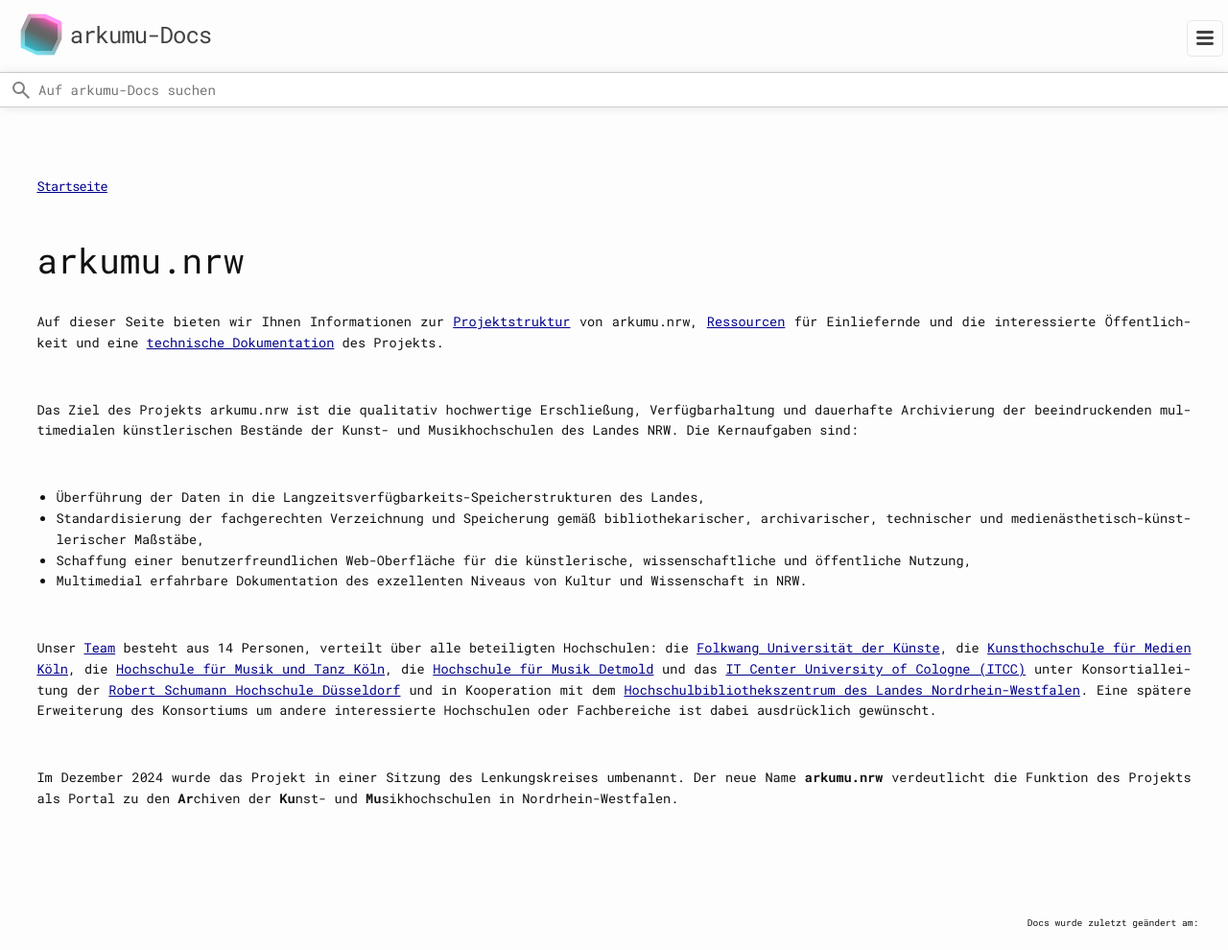
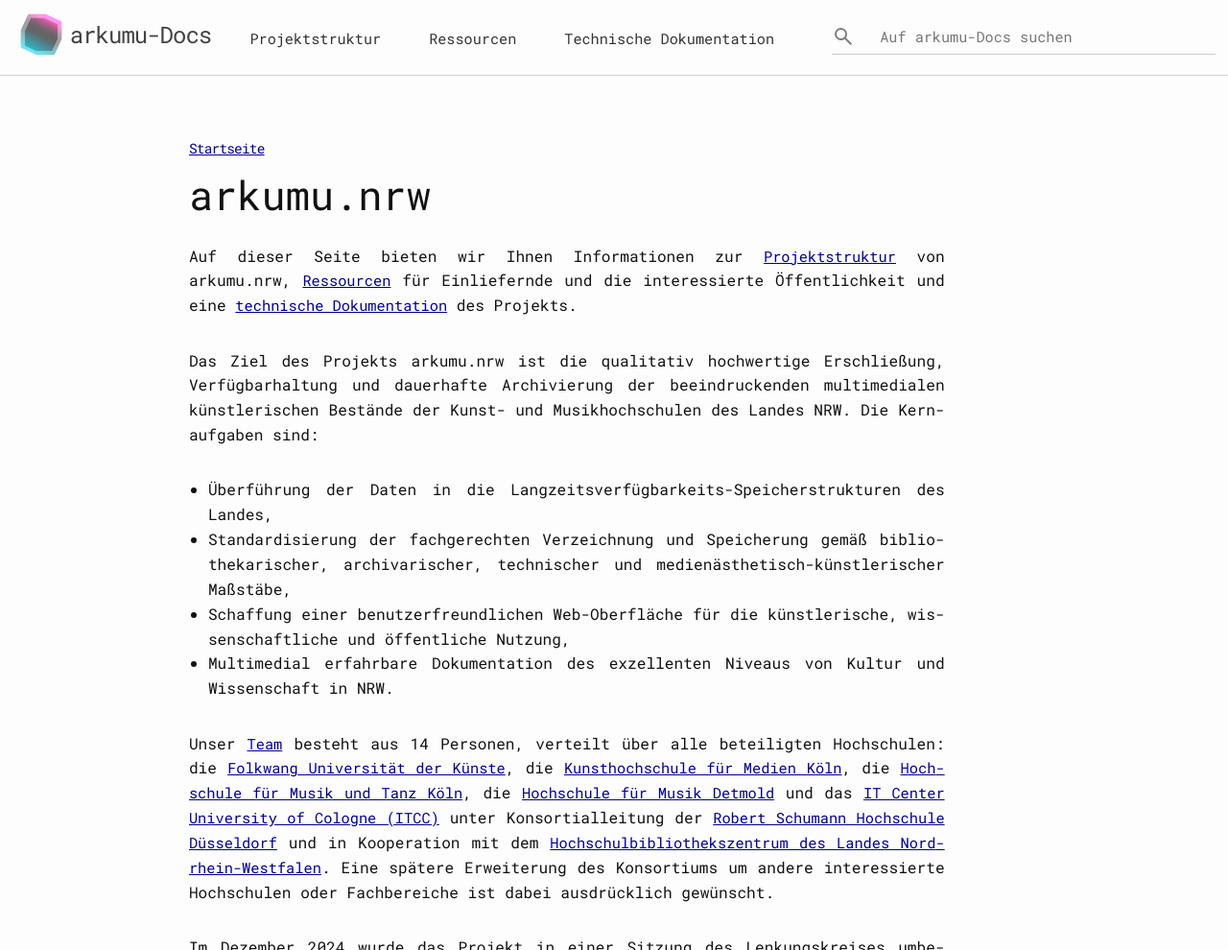
Before and after one commit to arkumu/arkumu.github.io, a Jekyll site: the page built from index.markdown, in a window 1280 px wide, cut to the strip 0-990 px from the top of the page. Shown: the whole strip at 96% size. Built offline with Jekyll 4.4.1, drawn with Linux system fonts in a browser that asks for light colours; a script that is not in the unit is left out.

Commit message:
Update arkumu-docs.css
change breakpoint from 1380px to 1250px

```diff
--- a/assets/css/arkumu-docs.css
+++ b/assets/css/arkumu-docs.css
@@ -71,7 +71,7 @@ body {
    margin-bottom: 5%;
  }
 
- @media screen and (max-width: 1380px) {
+ @media screen and (max-width: 1250px) {
    .header-container {
      margin-bottom: 0%;
    }
@@ -110,7 +110,7 @@ body {
  /*---- Navigations-Elemente in der Mitte: Styling der Elemente in der  .navigation.html im _includes-Ordner ----*/
  /*---- Navigation elements in the center: Styling for elements in the .navigation.html in the _includes folder ----*/
 
- @media screen and (max-width: 1380px) {
+ @media screen and (max-width: 1250px) {
    .center-navigation {
      display: none;
    }
@@ -147,7 +147,7 @@ body {
  }
 
  .dropdown-toggle {
-   margin-right: 29px;
+   margin-right: 20px;
    height: 50px;
    line-height: 3.5;
  }
@@ -202,14 +202,14 @@ body {
    display: block;
  }
 
- @media screen and (max-width: 1380px) {
+ @media screen and (max-width: 1250px) {
    .search {
      display: none;
    }
  }
 
  .search-input {
-   margin-top: 17px;
+   margin-top: 12px;
    padding: 8px 4px 8px 50px;
    border: none;
    border-bottom: 1px solid #ccc;
@@ -270,7 +270,7 @@ body {
    display: none;
  }
 
- @media screen and (max-width: 1380px) {
+ @media screen and (max-width: 1250px) {
    .mobile-search {
      display: flex;
      width: 100%;
@@ -345,7 +345,7 @@ body {
    margin-right: 0;
  }
 
- @media screen and (max-width: 1380px) {
+ @media screen and (max-width: 1250px) {
    .site-nav {
      position: absolute;
      top: 21px;
@@ -361,7 +361,7 @@ body {
    display: none;
  }
 
- @media screen and (max-width: 1380px) {
+ @media screen and (max-width: 1250px) {
  .menu-icon {
      display: block;
      float: right;
@@ -400,7 +400,7 @@ body {
    display: none;
  }
 
- @media screen and (max-width: 1380px) {
+ @media screen and (max-width: 1250px) {
    .accordion {
      display: inline-block;
      background-color: #e4e4e4;
@@ -495,7 +495,7 @@ body {
    text-decoration: underline;
  }
 
- @media screen and (max-width: 1380px) {
+ @media screen and (max-width: 1250px) {
    .page-content {
      margin-right: 3%;
      margin-left: 3%;
@@ -523,7 +523,7 @@ body {
    flex: 1.5;
  }
 
- @media screen and (max-width: 1380px) {
+ @media screen and (max-width: 1250px) {
    .left-aside-content {
      display: none;
    }
@@ -544,7 +544,7 @@ body {
    letter-spacing: -0.8px;
  }
 
- @media screen and (max-width: 1380px) {
+ @media screen and (max-width: 1250px) {
    #breadcrumbs {
      padding-top: 2%;
      padding-bottom: 2%;
@@ -592,7 +592,7 @@ body {
    transition: top 0.3s ease;
  }
 
- @media screen and (max-width: 1380px) {
+ @media screen and (max-width: 1250px) {
    .sidebar-container {
      display: none;
    }
@@ -642,7 +642,7 @@ body {
    line-height: 1;
  }
 
- @media screen and (max-width: 1380px) {
+ @media screen and (max-width: 1250px) {
    .post-title {
      font-size: 36px;
    }
@@ -659,7 +659,7 @@ body {
    font-size: 32px;
  }
 
- @media screen and (max-width: 1380px) {
+ @media screen and (max-width: 1250px) {
    .post-content h2 {
      font-size: 28px;
    }
@@ -668,7 +668,7 @@ body {
    font-size: 27px;
  }
 
- @media screen and (max-width: 1380px) {
+ @media screen and (max-width: 1250px) {
    .post-content h3 {
      font-size: 22px;
    }
@@ -677,7 +677,7 @@ body {
    font-size: 20px;
  }
 
- @media screen and (max-width: 1380px) {
+ @media screen and (max-width: 1250px) {
    .post-content h4 {
      font-size: 18px;
    }
@@ -696,7 +696,7 @@ body {
  /*---- Rem für mobile Version ----*/
  /*---- Rem for mobile version ----*/
 
- @media screen and (max-width: 1380px) {
+ @media screen and (max-width: 1250px) {
    h1, h2, h3, h4, h5, h6, p, blockquote, hr,
    dl, dd, ol, ul, figure,
    .highlight, #breadcrumbs, span, a {
@@ -753,7 +753,7 @@ body {
    margin-top: 4%;
  }
 
- @media screen and (max-width: 1380px) {
+ @media screen and (max-width: 1250px) {
    hr {
      margin-bottom: 8%;
      margin-top: 8%;
@@ -788,7 +788,7 @@ img {
    cursor: pointer;
  }
 
- @media screen and (max-width: 1380px) {
+ @media screen and (max-width: 1250px) {
    .post-content img {
      margin-top: 8%;
      margin-bottom: 8%;
@@ -907,7 +907,7 @@ img {
    border: 2px solid #bbb;
  }
 
- @media screen and (max-width: 1380px) {
+ @media screen and (max-width: 1250px) {
    .table-container {
      margin-top: 6%;
      margin-bottom: 6%;
@@ -943,7 +943,7 @@ img {
    font-size: 80%;
  }
 
- @media screen and (max-width: 1380px) {
+ @media screen and (max-width: 1250px) {
    table th, table td {
      font-size: 70%;
    }
@@ -1206,7 +1206,7 @@ img {
  font-size: small;
  }
 
- @media screen and (max-width: 1380px) {
+ @media screen and (max-width: 1250px) {
    .last-modified-date-time {
      font-size: 60%;
    }
@@ -1306,7 +1306,7 @@ img {
  /*----Styling for midsized screens--*/
 
 
- @media screen and (max-width: 1380px) {
+ @media screen and (max-width: 1250px) {
    .footer-container {
      display: block;
    }
```
